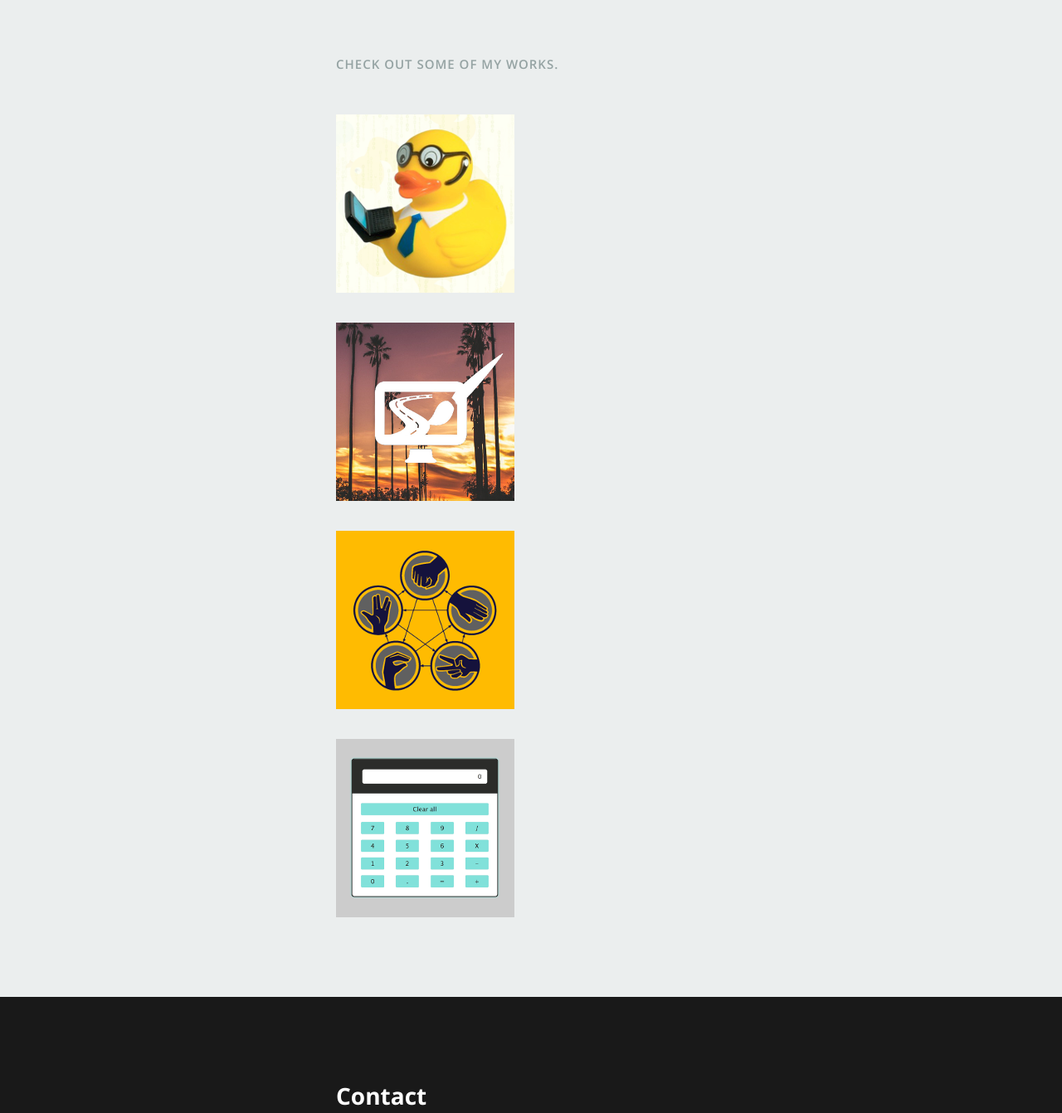
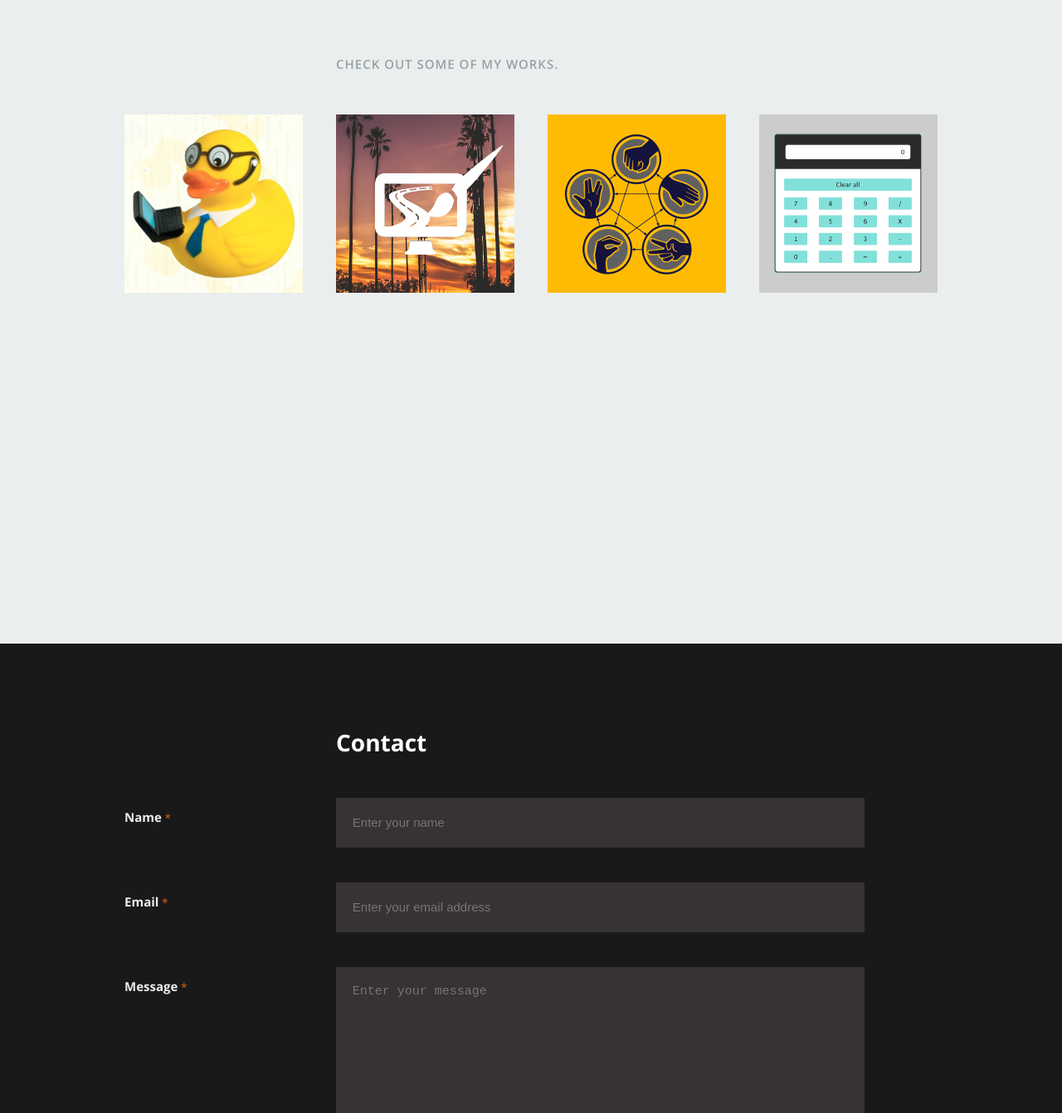
Before and after one commit to farstreets/rubenverstraten.com, a plain HTML site: page index.html in a window 1280 px wide. Shown: the part 3420-4762 px from the top of the page at 83% size. Drawn offline with Linux system fonts and the light colour scheme.

Commit message:
portfolio layout fixed

```diff
--- a/css/default.css
+++ b/css/default.css
@@ -724,6 +724,11 @@ properly.
 --------------------------------------------------------------- */
 @media only screen and (max-width: 767px) {
 
+  .portfolio-item .item-wrap img {
+    height: 400px;
+    width: 400px;
+  }
+
    .row {
 	   width: 460px;
 	   margin: 0 auto;
--- a/css/layout.css
+++ b/css/layout.css
@@ -476,10 +476,10 @@ ul#nav li.current a { color: #F06000 !important; }
   background: #fff;
   overflow: hidden;
   position: relative;
-  width: 215px;
+  /* width: 215px;
   max-height: 215px;
   padding-bottom: 215px;
-  margin: 0 auto;
+  margin: 0 auto; */
 
   -webkit-transition: all 0.3s ease-in-out;
   -moz-transition: all 0.3s ease-in-out;
--- a/css/media-queries.css
+++ b/css/media-queries.css
@@ -97,6 +97,11 @@
 ---------------------------------------------------------------------- */
 
 @media only screen and (max-width: 767px) {
+
+  #contact button.button {
+    margin-left: 0;
+    margin-top: 30px;
+  }
 
    /* mobile navigation
    -------------------------------------------------------------------- */
--- a/index.html
+++ b/index.html
@@ -308,16 +308,14 @@ developer</span> with a passion for aesthetics. Let's <a class="smoothscroll" hr
 
     <div class="row">
 
-      <div class="three columns collapsed">
-      </div>
-      <div class="nine columns collapsed">
+      <div class="twelve columns collapsed">
         <!-- <h1>Check Out Some of My Works.</h1> -->
         <div id="portfolio-wrapper-1" class="bgrid-quarters s-bgrid-thirds cf">
           <!-- id="portfolio-wrapper" -->
 
             <div class="columns portfolio-item">
               <div class="item-wrap">
-              <div class="item-wrap_aspect_ratio_1_1">
+                <!-- <div class="item-wrap_aspect_ratio_1_1"> -->
                   <a href="#modal-1" title="">
                     <img alt="" src="img/works/prog_duck_215x215.png" />
                     <div class="overlay">
@@ -330,7 +328,64 @@ developer</span> with a passion for aesthetics. Let's <a class="smoothscroll" hr
                       <i class="icon-plus"></i>
                     </div>
                   </a>
+                <!-- </div> -->
               </div>
+            </div>
+
+            <div class="columns portfolio-item">
+              <div class="item-wrap">
+                <!-- <div class="item-wrap_aspect_ratio_1_1"> -->
+                  <a href="#modal-2" title="">
+                    <img alt="" src="img/works/cf_portfoliosite_215x215.png" />
+                    <div class="overlay">
+                      <div class="portfolio-item-meta">
+                        <h5>My Old Portfolio Site</h5>
+                        <p>Front End Project</p>
+                      </div>
+                    </div>
+                    <div class="link-icon"><i class="icon-plus"></i>
+                    </div>
+                  </a>
+                <!-- </div> -->
+              </div>
+            </div>
+
+            <div class="columns portfolio-item">
+              <div class="item-wrap">
+                <!-- <div class="item-wrap_aspect_ratio_1_1"> -->
+                  <a href="#modal-3" title="">
+                    <img alt="" src="img/works/rpsls_215x215.png" />
+                    <div class="overlay">
+                      <div class="portfolio-item-meta">
+                        <h5>Rock Paper Scissors ...</h5>
+                        <p>JavaScript Web Application</p>
+                      </div>
+                    </div>
+                    <div class="link-icon"><i class="icon-plus"></i>
+                    </div>
+                  </a>
+                <!-- </div> -->
+              </div>
+            </div>
+
+            <div class="columns portfolio-item">
+              <div class="item-wrap">
+                <!-- <div class="item-wrap_aspect_ratio_1_1"> -->
+                  <a href="#modal-4" title="">
+                    <img alt="" src="img/works/calc_215x215.png" />
+                    <div class="overlay">
+                      <div class="portfolio-item-meta">
+                        <h5>Calculator</h5>
+                        <p>JavaScript Web Application</p>
+                      </div>
+                    </div>
+                    <div class="link-icon"><i class="icon-plus"></i>
+                    </div>
+                  </a>
+                <!-- </div> -->
+              </div>
+            </div>
+
         </div>
       </div>
 
@@ -347,34 +402,6 @@ developer</span> with a passion for aesthetics. Let's <a class="smoothscroll" hr
           <a class="popup-modal-dismiss">Close</a>
         </div>
       </div>
-
-          </div>
-        </div>
-      </div>
-      <div class="row">
-        <div class="three columns collapsed">
-        </div>
-        <div class="nine columns collapsed">
-          <div id="portfolio-wrapper-2" class="bgrid-quarters s-bgrid-thirds cf">
-
-            <div class="columns portfolio-item">
-              <div class="item-wrap">
-              <div class="item-wrap_aspect_ratio_1_1">
-                <a href="#modal-2" title="">
-                  <img alt="" src="img/works/cf_portfoliosite_215x215.png" />
-                  <div class="overlay">
-                    <div class="portfolio-item-meta">
-                      <h5>My Old Portfolio Site</h5>
-                      <p>Front End Project</p>
-                    </div>
-                  </div>
-                  <div class="link-icon"><i class="icon-plus"></i>
-                  </div>
-                </a>
-              </div>
-              </div>
-            </div>
-
       <div id="modal-2" class="popup-modal mfp-hide">
         <img class="scale-with-grid" src="img/works/cf_portfoliosite_1050x700.png" alt="" />
         <div class="description-box">
@@ -387,34 +414,6 @@ developer</span> with a passion for aesthetics. Let's <a class="smoothscroll" hr
           <a class="popup-modal-dismiss">Close</a>
         </div>
       </div>
-
-          </div>
-        </div>
-      </div>
-      <div class="row">
-        <div class="three columns collapsed">
-        </div>
-        <div class="nine columns collapsed">
-          <div id="portfolio-wrapper-3" class="bgrid-quarters s-bgrid-thirds cf">
-
-            <div class="columns portfolio-item">
-              <div class="item-wrap">
-              <div class="item-wrap_aspect_ratio_1_1">
-                <a href="#modal-3" title="">
-                  <img alt="" src="img/works/rpsls_215x215.png" />
-                  <div class="overlay">
-                    <div class="portfolio-item-meta">
-                      <h5>Rock Paper Scissors ...</h5>
-                      <p>JavaScript Web Application</p>
-                    </div>
-                  </div>
-                  <div class="link-icon"><i class="icon-plus"></i>
-                  </div>
-                </a>
-              </div>
-              </div>
-            </div>
-
       <div id="modal-3" class="popup-modal mfp-hide">
         <img class="scale-with-grid" src="img/works/rpsls_1050x700.png" alt="" />
         <div class="description-box">
@@ -427,33 +426,6 @@ developer</span> with a passion for aesthetics. Let's <a class="smoothscroll" hr
           <a class="popup-modal-dismiss">Close</a>
         </div>
       </div>
-
-          </div>
-        </div>
-      </div>
-      <div class="row">
-        <div class="three columns collapsed">
-        </div>
-        <div class="nine columns collapsed">
-          <div id="portfolio-wrapper-4" class="bgrid-quarters s-bgrid-thirds cf">
-            <div class="columns portfolio-item">
-              <div class="item-wrap">
-              <div class="item-wrap_aspect_ratio_1_1">
-                <a href="#modal-4" title="">
-                  <img alt="" src="img/works/calc_215x215.png" />
-                  <div class="overlay">
-                    <div class="portfolio-item-meta">
-                      <h5>Calculator</h5>
-                      <p>JavaScript Web Application</p>
-                    </div>
-                  </div>
-                  <div class="link-icon"><i class="icon-plus"></i>
-                  </div>
-                </a>
-              </div>
-              </div>
-            </div>
-
       <div id="modal-4" class="popup-modal mfp-hide">
         <img class="scale-with-grid" src="img/works/calc_1050x700.png" alt="" />
         <div class="description-box">
@@ -467,12 +439,7 @@ developer</span> with a passion for aesthetics. Let's <a class="smoothscroll" hr
         </div>
       </div>
 
-
     </div>
-
-        </div>
-      </div>
-
 
   </section>
 
```
Also changed, not shown: 1 other file. Lines whose indentation alone changed are shown as unchanged.
